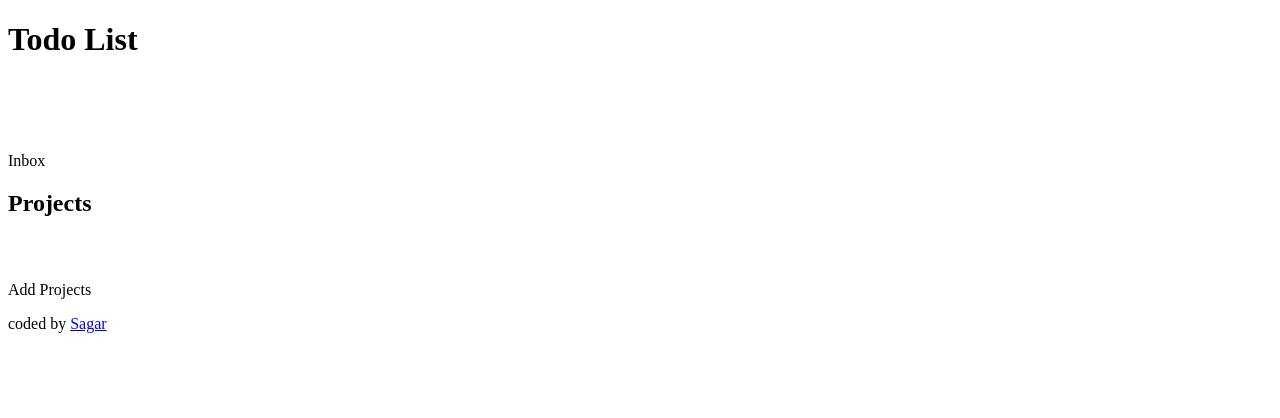
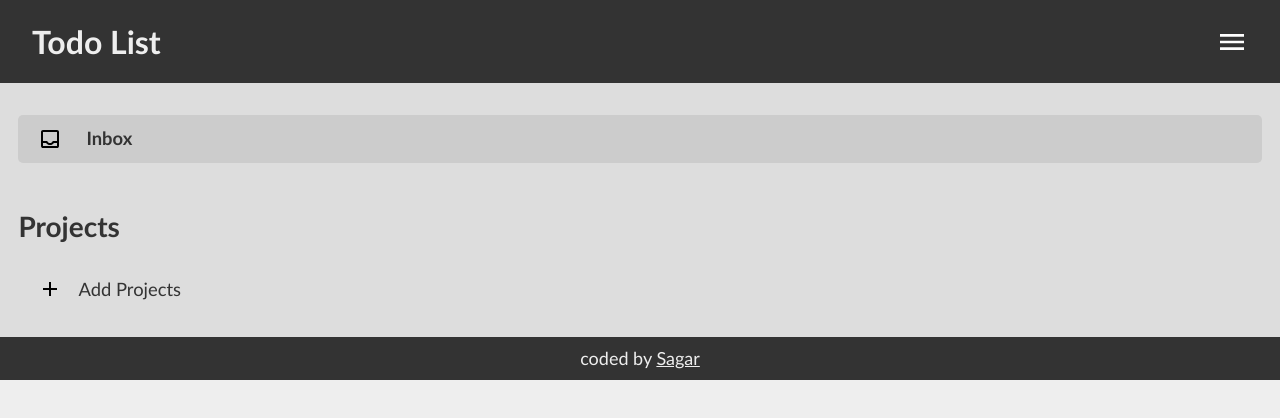
Before and after one commit to sagar-shrigadi/todo_list, a website built with webpack: page src/template.html in a window 1280 px wide. Built offline with nearby package versions, Linux system fonts and the light colour scheme.

Commit message:
style: add initial styling for the layout
- change the svgs in html to one with color black to match the aesthetics of the page
- add reset.css to have consistent styling across browsers by removing defaults
- add styles.css for the actual page styling
- import the css files in index.js

```diff
--- a/src/index.js
+++ b/src/index.js
@@ -0,0 +1,2 @@
+import './reset.css';
+import './styles.css';
--- /dev/null
+++ b/src/reset.css
@@ -0,0 +1,81 @@
+:root{
+    --clr-primary-dark: #333;
+    --clr-secondary-dark: #444;
+    --clr-primary-light: #eee;
+    --clr-secondary-light: #DDD;
+    --clr-tertiary-light: #ccc;
+}
+/* Box sizing rules */
+*,
+*::before,
+*::after {
+  box-sizing: border-box;
+}
+
+/* Prevent font size inflation */
+html {
+  -moz-text-size-adjust: none;
+  -webkit-text-size-adjust: none;
+  text-size-adjust: none;
+}
+
+/* Remove default margin in favour of better control in authored CSS */
+body, h1, h2, h3, h4, p,
+figure, blockquote, dl, dd {
+  margin: 0;
+  padding: 0;
+}
+
+/* Remove list styles on ul, ol elements with a list role, which suggests default styling will be removed */
+ul[role='list'],
+ol[role='list'] {
+  list-style: none;
+}
+
+/* Set core body defaults */
+body {
+  min-height: 100vh;
+  line-height: 1.5;
+}
+
+/* Set shorter line heights on headings and interactive elements */
+h1, h2, h3, h4,
+button, input, label {
+  line-height: 1.1;
+}
+
+/* Balance text wrapping on headings */
+h1, h2,
+h3, h4 {
+  text-wrap: balance;
+}
+
+/* A elements that don't have a class get default styles */
+a:not([class]) {
+  text-decoration-skip-ink: auto;
+  color: currentColor;
+}
+
+/* Make images easier to work with */
+img,
+picture {
+  max-width: 100%;
+  display: block;
+}
+
+/* Inherit fonts for inputs and buttons */
+input, button,
+textarea, select {
+  font-family: inherit;
+  font-size: inherit;
+}
+
+/* Make sure textareas without a rows attribute are not tiny */
+textarea:not([rows]) {
+  min-height: 10em;
+}
+
+/* Anything that has been anchored to should have extra scroll margin */
+:target {
+  scroll-margin-block: 5ex;
+}
--- /dev/null
+++ b/src/styles.css
@@ -0,0 +1,76 @@
+body{
+    background-color: var(--clr-primary-light);
+    color: var(--clr-primary-dark);
+    font-family: 'Gill Sans', 'Gill Sans MT', Calibri, 'Trebuchet MS', sans-serif;
+    min-height: 100dvh;
+}
+.header{
+    padding: 1.5rem;
+    background-color: var(--clr-primary-dark);
+    display: flex;
+    justify-content: space-between;
+    align-items: center;
+    padding-inline: 2rem;
+    h1 {
+        font-size: 2rem;
+        color: var(--clr-primary-light);
+    }
+    img{
+        width: 2rem;
+    }
+}
+main{
+    .mainContainer{
+        .sidebar{
+            padding-top: 2rem;
+            padding-bottom: 1.5rem;
+            padding-inline: 1.15rem;
+            background-color: var(--clr-secondary-light);
+            .defaultContainer{
+                padding-block: 0.625rem;
+                padding-inline: 1.25rem;
+                margin-bottom: 3rem;
+                border-radius: 0.3125rem;
+                background-color: var(--clr-tertiary-light);
+                display: flex;
+                justify-content: start;
+                align-items: center;
+                gap: 1.5rem;
+                p{
+                    font-size: 1.15rem;
+                    font-weight: bold;
+                }
+            }
+            .projectsContainer{
+                display: flex;
+                flex-direction: column;
+                justify-content: center;
+                align-items: start;
+                gap: 0.75rem;
+                h2{
+                    font-size: 1.75rem;
+                }
+                .addProjectsContainer{
+                    display: flex;
+                    justify-content: start;
+                    align-items: center;
+                    gap: 1rem;
+                    padding-block: 0.625rem;
+                    padding-inline: 1.25rem;
+                    p{
+                        font-size: 1.15rem;
+                    }
+                }
+            }
+        }
+    }
+}
+footer{
+    background-color: var(--clr-primary-dark);
+    color: var(--clr-primary-light);
+    text-align: center;
+    padding-block: 0.5rem;
+    p{
+        font-size: 1.125rem;
+    }
+}
--- a/src/template.html
+++ b/src/template.html
@@ -18,14 +18,14 @@
 
             <aside class="sidebar">
                 <article class="defaultContainer">
-                    <img src="./assets/icons/inbox.svg" alt="">
+                    <img src="./assets/icons/inbox_black.svg" alt="">
                     <p>Inbox</p>
                 </article>
                 <article class="projectsContainer">
                     <h2>Projects</h2>
-                    <ul class="projectsLists"></ul>
+                    <div class="projectsLists"></div>
                     <div class="addProjectsContainer">
-                        <img src="./assets/icons/add.svg" alt="">
+                        <img src="./assets/icons/add_black.svg" alt="">
                         <p>Add Projects</p>
                     </div>
                 </article>
```
Also changed, not shown: src/assets/icons/add_black.svg (added), src/assets/icons/inbox_black.svg (added).
